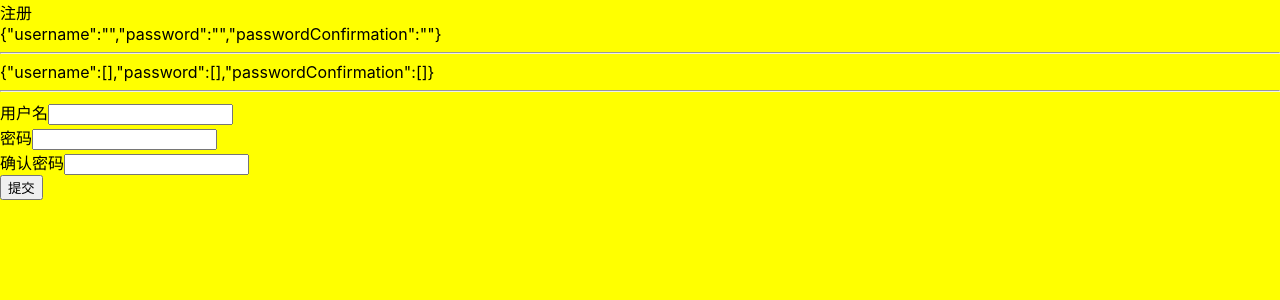
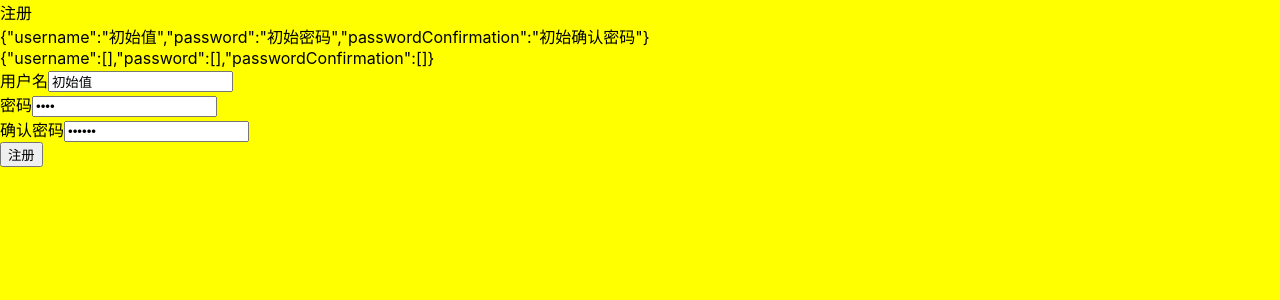
Before and after one commit to Howardyangyixuan/nextjs-blog-1, a Next.js app: page /sign_up in a window 1280 px wide. Shown: the top 300 px of the page. Built offline with nearby package versions, Linux system fonts and the light colour scheme.

Commit message:
不使用useCallback，使用useForm代替Form表单，完成sign up注册页面

```diff
--- a/pages/sign_up.tsx
+++ b/pages/sign_up.tsx
@@ -1,73 +1,41 @@
 import {NextPage} from 'next';
-import React, {useCallback, useState} from 'react';
+import React from 'react';
 import axios, {AxiosResponse} from 'axios';
-import {SignUpUser, SignUpErrors} from '../custom';
-import {Form} from '../components/Form';
+import {useForm} from '../hooks/useForm';
 
 const SignUp: NextPage = () => {
-  const [signUpData, setSignUpData] = useState<SignUpUser>(
-    {
-      username: '',
-      password: '',
-      passwordConfirmation: ''
-    }
-  );
-  const [errors, setErrors] = useState<SignUpErrors>(
-    {
-      username: [],
-      password: [],
-      passwordConfirmation: []
-    }
-  );
-
-  const onChange = useCallback((key, value) => {
-    setSignUpData({...signUpData, [key]: value});
-  }, [signUpData]);
-
-  const onSubmit = useCallback((e) => {
-    e.preventDefault();
-    axios.post('/api/v1/users', signUpData)
+  const initFormData = {
+    username: '初始值',
+    password: '初始密码',
+    passwordConfirmation: '初始确认密码'
+  };
+  const onSubmit = (formData: typeof initFormData) => {
+    axios.post('/api/v1/users', formData)
       .then(
         () => {
           window.alert('注册成功');
           window.location.href = '/sign_in';
         }, (error) => {
           const response: AxiosResponse = error.response;
-          console.log(errors);
           setErrors({...response.data});
         });
-  }, [signUpData]);
-
+  };
+  const {setErrors, form} = useForm(
+    {
+      initFormData,
+      fields: [
+        {label: '用户名', type: 'text', key: 'username'},
+        {label: '密码', type: 'password', key: 'password'},
+        {label: '确认密码', type: 'password', key: 'passwordConfirmation'}
+      ],
+      buttons: <button type="submit">注册</button>,
+      onSubmit
+    }
+  );
   return (
     <>
       <div>注册</div>
-      {JSON.stringify(signUpData)}
-      <hr/>
-      {JSON.stringify(errors)}
-      <hr/>
-      <Form
-        onSubmit={onSubmit}
-        fields={[
-          {
-            label: '用户名', type: 'text', value: signUpData.username,
-            onChange: (e) => onChange('username', e.target.value),
-            errors: errors.username
-          },
-          {
-            label: '密码', type: 'password', value: signUpData.password,
-            onChange: (e) => onChange('password', e.target.value),
-            errors: errors.password
-          },
-          {
-            label: '确认密码', type: 'password', value: signUpData.passwordConfirmation,
-            onChange: (e) => onChange('passwordConfirmation', e.target.value),
-            errors: errors.passwordConfirmation
-          }
-        ]}
-        buttons={<>
-          <button type="submit">提交</button>
-        </>}
-      />
+      {form}
     </>
   );
 };
```
Also changed, not shown: pages/sign_in.tsx (+5 -5 lines).
